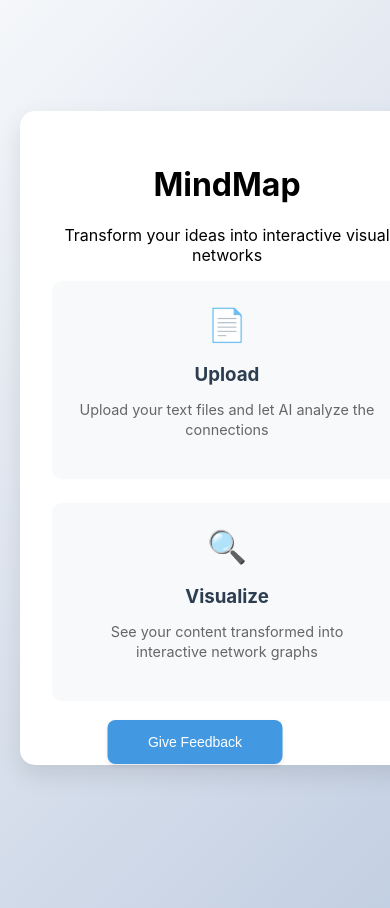
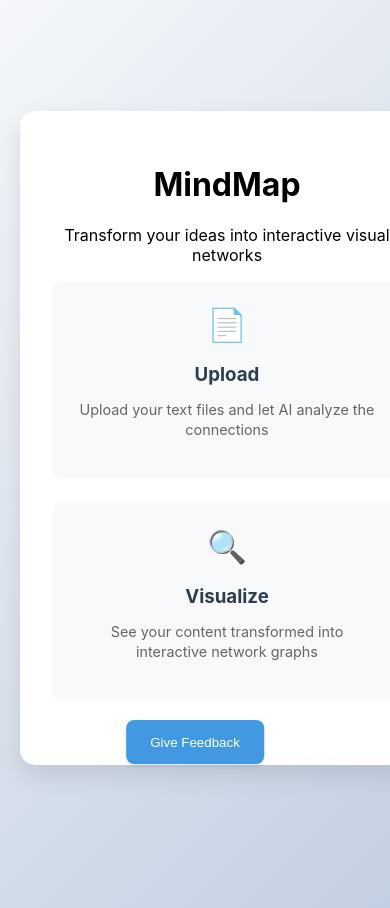
Before and after one commit to wmmaguire/mind-map, a React (Create React App) app in the folder client/: page / in a window 390 px wide. Shown: the top 908 px of the page. Built offline with nearby package versions, Linux system fonts and the light colour scheme.

Commit message:
refactor feedback-button styles.

```diff
--- a/client/src/App.css
+++ b/client/src/App.css
@@ -146,43 +146,4 @@
   .content {
     padding: 2rem;
   }
-
-  .feedback-button-home {
-    position: fixed;
-    bottom: 20px;
-    right: 20px;
-    padding: 8px 12px;
-    font-size: 12px;
-    z-index: 9999;
-    display: block;
-  }
 }
-
-/* Feedback button styles */
-.feedback-button-home {
-  position: fixed;
-  bottom: 20px;
-  right: 20px;
-  padding: 8px 16px;
-  background-color: #4a90e2;
-  color: white;
-  border: none;
-  border-radius: 20px;
-  cursor: pointer;
-  font-size: 14px;
-  box-shadow: 0 2px 4px rgba(0, 0, 0, 0.2);
-  transition: all 0.2s ease;
-  z-index: 9999;
-}
-
-@media (max-width: 768px) {
-  .feedback-button-home {
-    position: fixed;
-    bottom: calc(25vh + 20px); /* Position above the controls panel */
-    right: 20px;
-    padding: 8px 12px;
-    font-size: 12px;
-    z-index: 9999;
-    display: block;
-  }
-}
--- a/client/src/components/GraphVisualization.css
+++ b/client/src/components/GraphVisualization.css
@@ -692,32 +692,8 @@ svg {
   }
 }
 
-/* Feedback button styles */
-.feedback-button {
-  position: fixed;
-  bottom: 40px;
-  left: 50%;
-  transform: translateX(-50%);
-  z-index: 999;
-  padding: 8px 16px;
-  background-color: #4a90e2;
-  color: white;
-  border: none;
-  border-radius: 20px;
-  cursor: pointer;
-  font-size: 14px;
-  box-shadow: 0 2px 4px rgba(0, 0, 0, 0.2);
-  transition: all 0.2s ease;
-}
-
-/* Mobile styles for feedback button */
+/* Mobile styles for controls panel t*/
 @media (max-width: 768px) {
-  .feedback-button {
-    bottom: 100px; /* Keep bottom positioning */
-    transform: translate(-50%, -60px); /* Move up by 100px while maintaining horizontal center */
-    z-index: 1002;
-  }
-
   .controls-panel {
     z-index: 1001;
   }
--- a/client/src/components/Landing.css
+++ b/client/src/components/Landing.css
@@ -22,7 +22,7 @@
 .feedback-button {
   position: fixed;
   bottom: 20px;
-  right: 20px;
+  left: 50%;
   padding: 12px 24px;
   background: #4299e1;
   color: white;
@@ -35,9 +35,17 @@
   z-index: 1000;
 }
 
+/* Mobile styles for feedback button */
+@media (max-width: 768px) {
+  .feedback-button {
+    bottom: 100px; /* Keep bottom positioning */
+    transform: translate(-50%, 20px); /* Move up by 100px while maintaining horizontal center */
+    z-index: 1002;
+  }
+}
+
 .feedback-button:hover {
   background: #3182ce;
-  transform: translateY(-1px);
   box-shadow: 0 4px 6px rgba(0, 0, 0, 0.1);
 }
 
```
